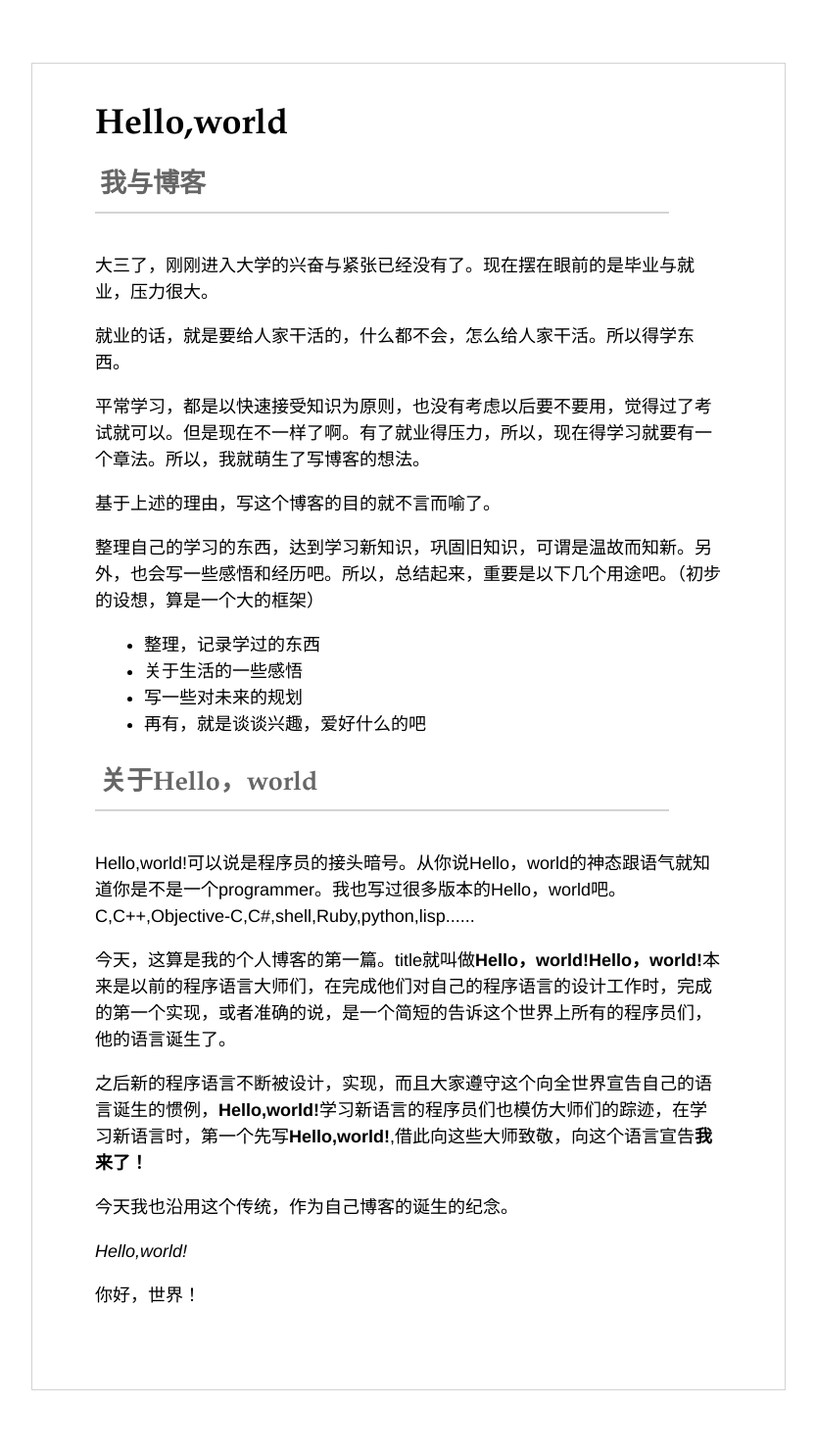
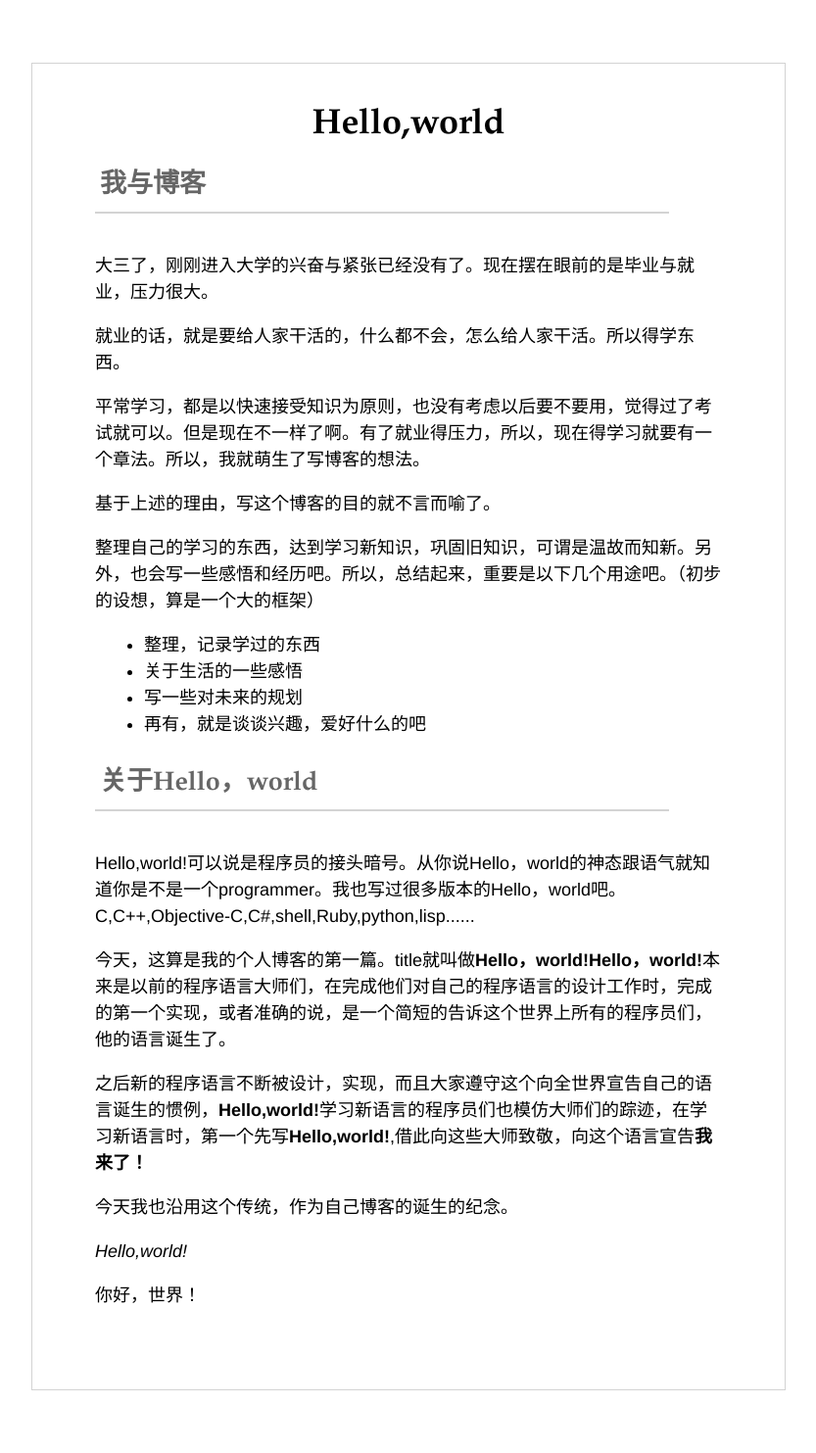
Before and after one commit to 0x00evil/0x00evil.github.io, a Jekyll site: the page built from _posts/2014-02-17-hello-world.html, in a window 1280 px wide. Shown: the whole page at 98% size, without its empty margins (224-1057 px from the left). Built offline with Jekyll 4.4.1, drawn with Linux system fonts in a browser that asks for light colours.

Commit message:
css roll back

```diff
--- a/_posts/2014-02-17-hello-world.html
+++ b/_posts/2014-02-17-hello-world.html
@@ -9,7 +9,7 @@ p {font-famliy:Georgia;}
 <title>Hello,world</title>
 </head>
 
-<h1>Hello,world</h1>
+<h1 align="center">Hello,world</h1>
 <h2>我与博客</h2>
 <p>大三了，刚刚进入大学的兴奋与紧张已经没有了。现在摆在眼前的是毕业与就业，压力很大。</p>
 <p>就业的话，就是要给人家干活的，什么都不会，怎么给人家干活。所以得学东西。</p>
--- a/index.html
+++ b/index.html
@@ -2,7 +2,7 @@
 layout: home
 title: 花花太郎
 ---
-<h1>{{page.title}}</h1>
+<h1 align="center">{{page.title}}</h1>
 <ul>
   {% for post in site.posts %}
   <li><a href="{{site.baseurl}}{{post.url}}" >{{post.title}}</a></li>
```
